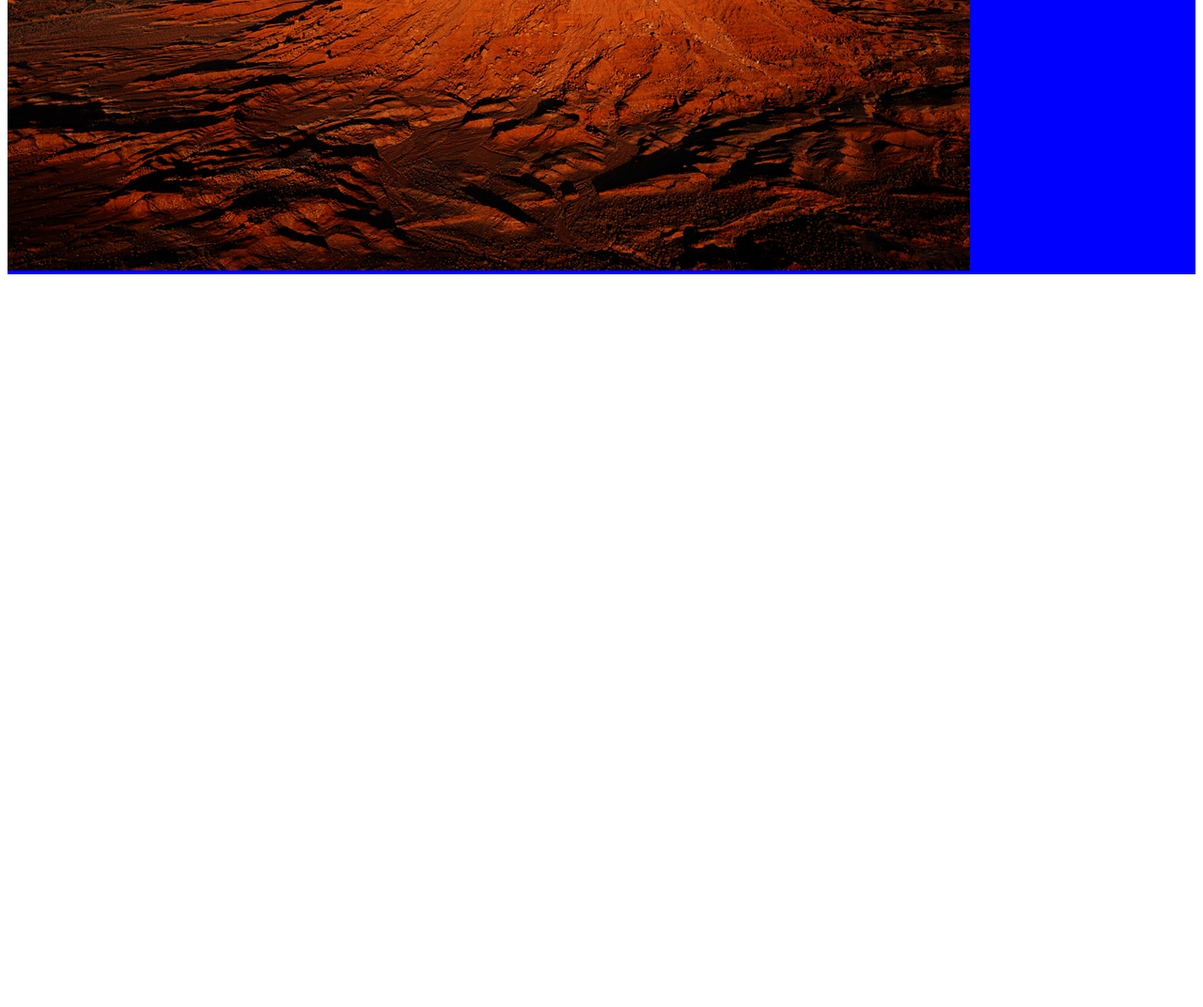
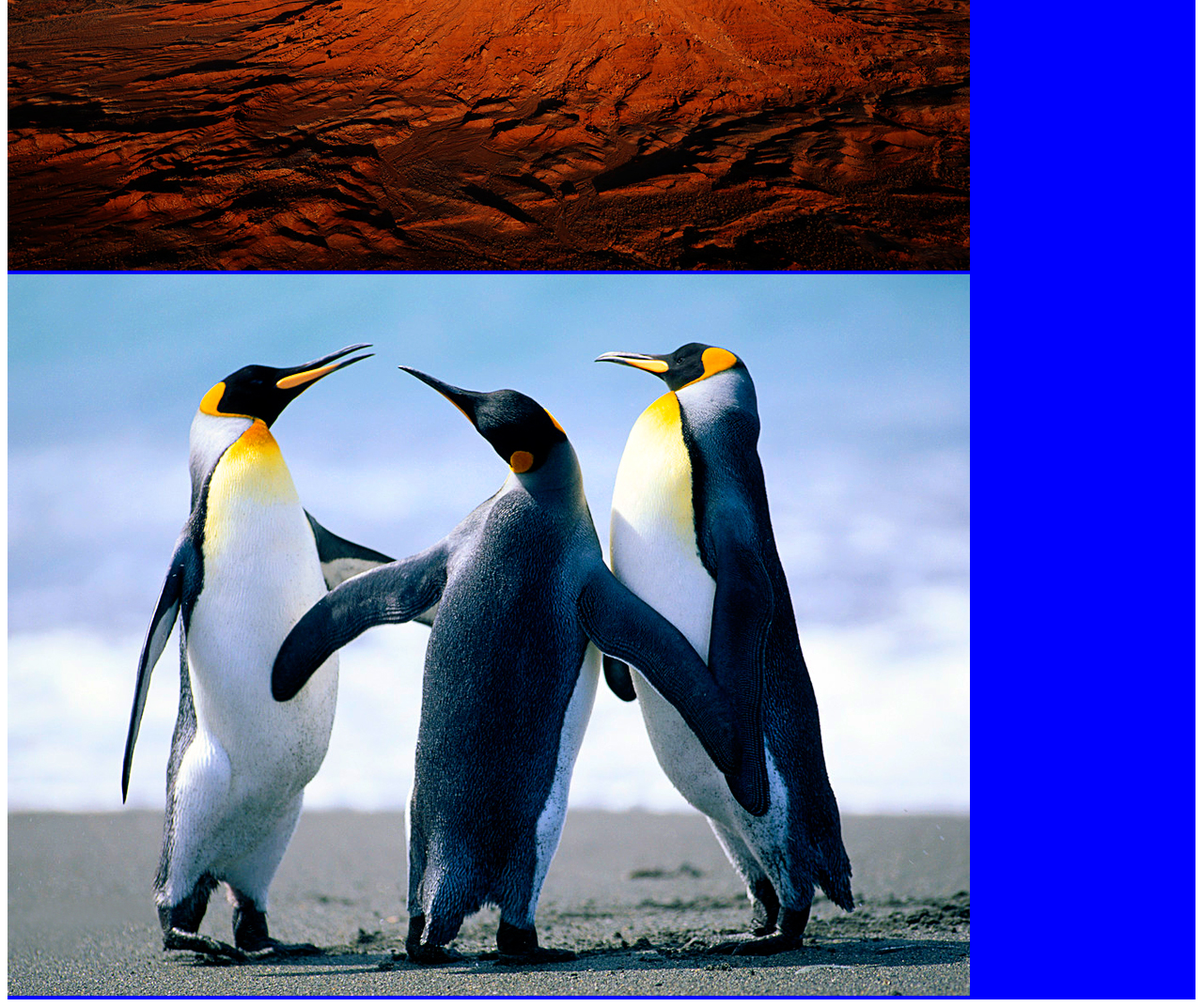
Before and after one commit to MdRokybul/firstwebsite, a plain HTML site: page index.html in a window 1280 px wide. Shown: the part 798-1870 px from the top of the page at 94% size. Before the commit the page ends 1098 px from the top, so only its background shows below. Drawn offline with Linux system fonts and the light colour scheme.

Commit message:
second pic add

```diff
--- a/index.html
+++ b/index.html
@@ -18,6 +18,7 @@
             <h1>This is third div</h1>
         </div>
         <img src="1.jpg" alt="">
+        <img src="2.jpg" alt="">
     </div>
 </body>
 </html>
```
Also changed, not shown: 2.jpg (added).
